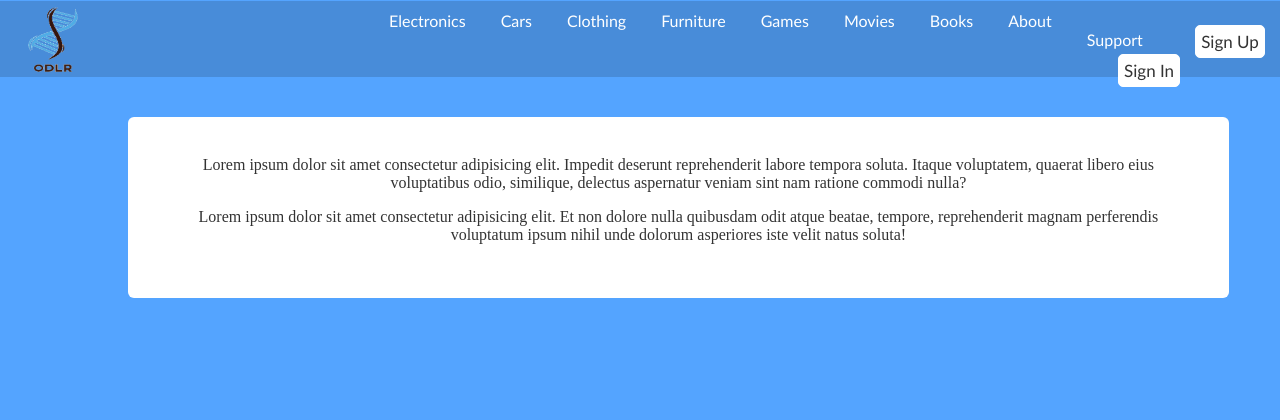
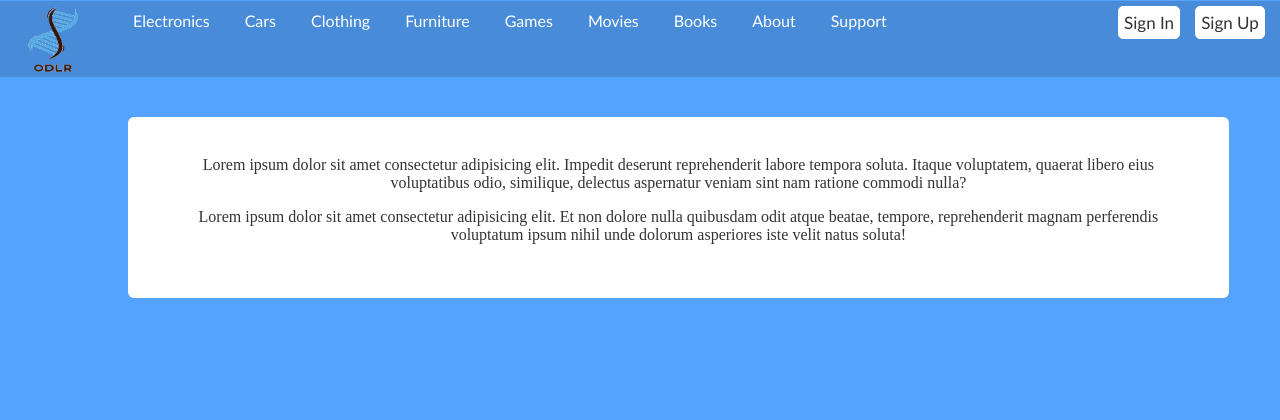
Before and after one commit to ThamerD/381-Project, a PHP site: page /html/Home.html in a window 1280 px wide. Shown: the top 420 px of the page. Run offline with PHP 8.4, Linux system fonts and the light colour scheme.

Commit message:
Update style_e.css

```diff
--- a/css/style_e.css
+++ b/css/style_e.css
@@ -33,7 +33,7 @@ body{
     /* opacity: 100%; */
 }
 .header ul{
-    padding-left:30% ;
+    padding-left:10% ;
 }
 .header li a{
 
```
